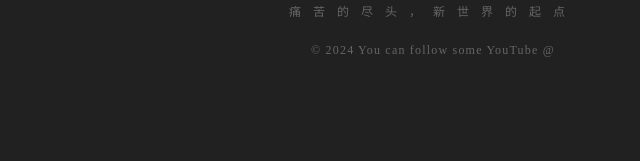
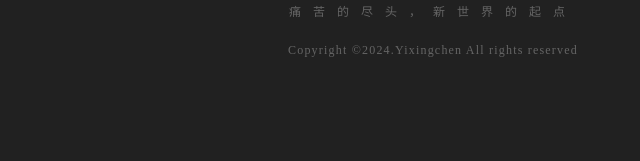
Before and after one commit to lingzeshen/Personal-Web, a plain HTML site: page index.html in a window 1280 px wide. Shown: the part 2475-2636 px from the top of the page, 207-847 px from the left. Drawn offline with Linux system fonts and the light colour scheme; animation ran at ten frames a second.

Commit message:
Update index.html

```diff
--- a/index.html
+++ b/index.html
@@ -102,7 +102,7 @@
                           <div class="inner"> <h5>我的</h5> <p>B站</p> </div> </div> </a>
                                       </div></div></div> </div>
                  <div class="footer ch"> <div class="container"> <h3> Yi Xingchen </h3> <p>痛苦的尽头，新世界的起点</p>
-                 <p class="c"><a href="https://www.youtube.com/@firewood1245">© 2024 You can follow some YouTube @ </a></p>
+                 <p class="c"><a href="/">Copyright ©2024.Yixingchen All rights reserved</a></p>
                   </div>
                  </div>
               <script src="js/page.3a0791a3.js"></script>
```
